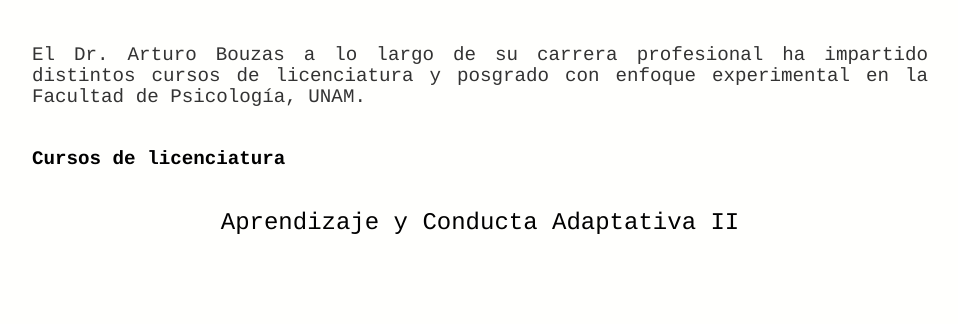
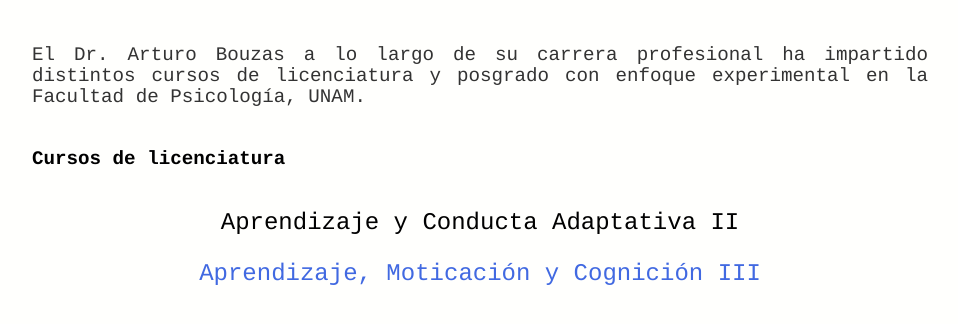
Before and after one commit to BouzasLab25/bouzaslab25.github.io, a Jekyll site: the page built from cursos/index.html, in a window 1280 px wide and 900 px high, scrolled down 319 px. Shown: the top 324 px of the window, without its empty margins (160-1118 px from the left). Built offline with Jekyll 4.4.1, drawn with Linux system fonts in a browser that asks for light colours.

Commit message:
Update index.html

```diff
--- a/cursos/index.html
+++ b/cursos/index.html
@@ -8,3 +8,4 @@
 
 <h4>Cursos de licenciatura</h4>
   <p><a class='lu' href="/cursos/ACAII.html">Aprendizaje y Conducta Adaptativa II</a></p>
+  <p> <a class='link' href="/documents/Aprendizaje Motivación y Cognición III.pdf" target="_blank"> Aprendizaje, Moticación y Cognición III </a> </p>
```
